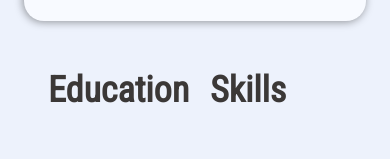
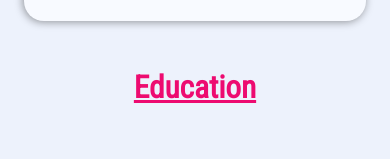
Before and after one commit to therawbit/therawbit.github.io, a plain HTML site: page index.html in a window 390 px wide. Shown: the part 1809-1968 px from the top of the page. Drawn offline with nearby package versions, Linux system fonts and the light colour scheme; a web font is replaced by a local one.

Commit message:
mobile view for skills

```diff
--- a/index.html
+++ b/index.html
@@ -60,7 +60,7 @@
             </div>
         </div>
         <div class="other-info">
-            <div id="education">
+            <div id="education" data-aos="fade-left">
                 <h3 class="title">Education</h3>
                 <div class="edu">
                     <div class="level"><i class="fa-solid fa-graduation-cap"></i> Bachelors (Computer Engineering)</div>
--- a/style.css
+++ b/style.css
@@ -14,6 +14,7 @@ html{
     --text-color: #3b3837;
     --background-color: #edf2fc;
     --hover-background: #f8faff;
+    --skill-background: #f8faff;
     --hover-color: #ed0b70;
     --secondary-color: #ed0b70 ;
     --image-background-color: #6c7f83;
@@ -24,6 +25,7 @@ html{
 .dark-theme{
     --primary-color: #f95738;
     --text-color: #DFD3CD;
+    --skill-background: #DFD3CD;
     --background-color: #151a1b;
     --hover-background: #202e31;
     --secondary-color: #fcbf49;
@@ -200,14 +202,17 @@ a{
 /* education and skills */
 #about h3{
     font-family: 'Roboto Condensed';
-    font-size: 1.5rem;
+    font-size: 1.3rem;
     text-align: left;
+    text-decoration: underline;
+    color: var(--hover-color);
 
 }
 .other-info{
     margin: 2rem;
     display: flex;
     justify-content: space-between;
+    padding: 1rem;
 
 }
 .edu{
@@ -241,6 +246,7 @@ a{
     display: flex;
     flex-wrap: wrap;
     margin-top: 2rem;
+
 }
 .skill-cards img{
     padding: 0.2rem;
@@ -248,7 +254,7 @@ a{
     width: 4.5rem;
     transition: 0.2s;
     border-radius: 20px;
-    background-color: var(--hover-background);
+    background-color: var(--skill-background);
     box-shadow: -2px 2px 8px var(--shadow);
 
 }
@@ -536,7 +542,23 @@ a{
     .connect-art{
         height: auto;
     }
+    .other-info{
+        flex-direction: column;
 
+    }
+    .skills{
+        margin-top: 1rem;
+        width: 100%;
+    }
+    .skill-cards{
+        justify-content: center;
+    }
+    .other-info{
+        padding: 0;
+    }
+    #about h3{
+        text-align: center;
+    }
 
 
 }
```
